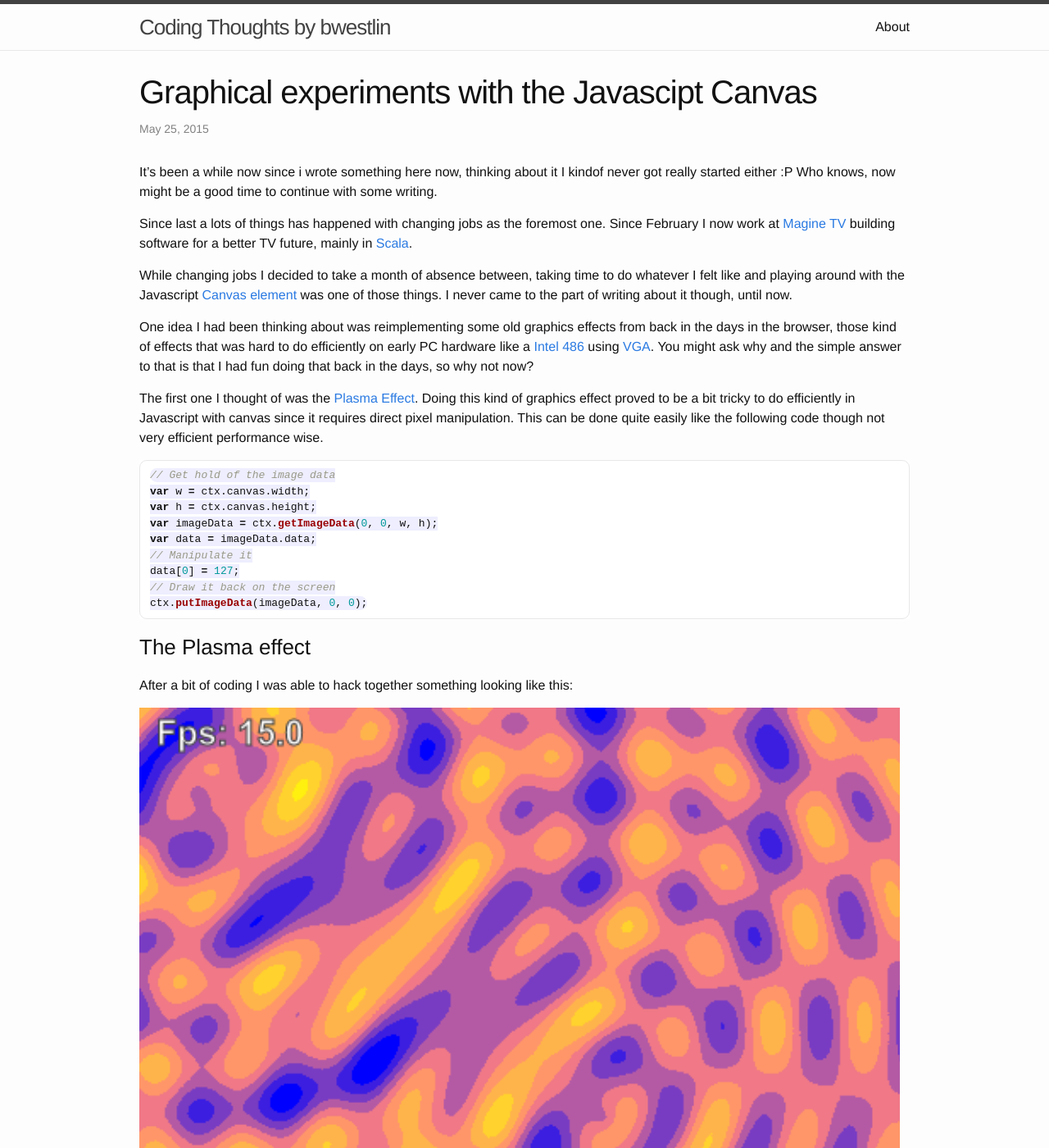
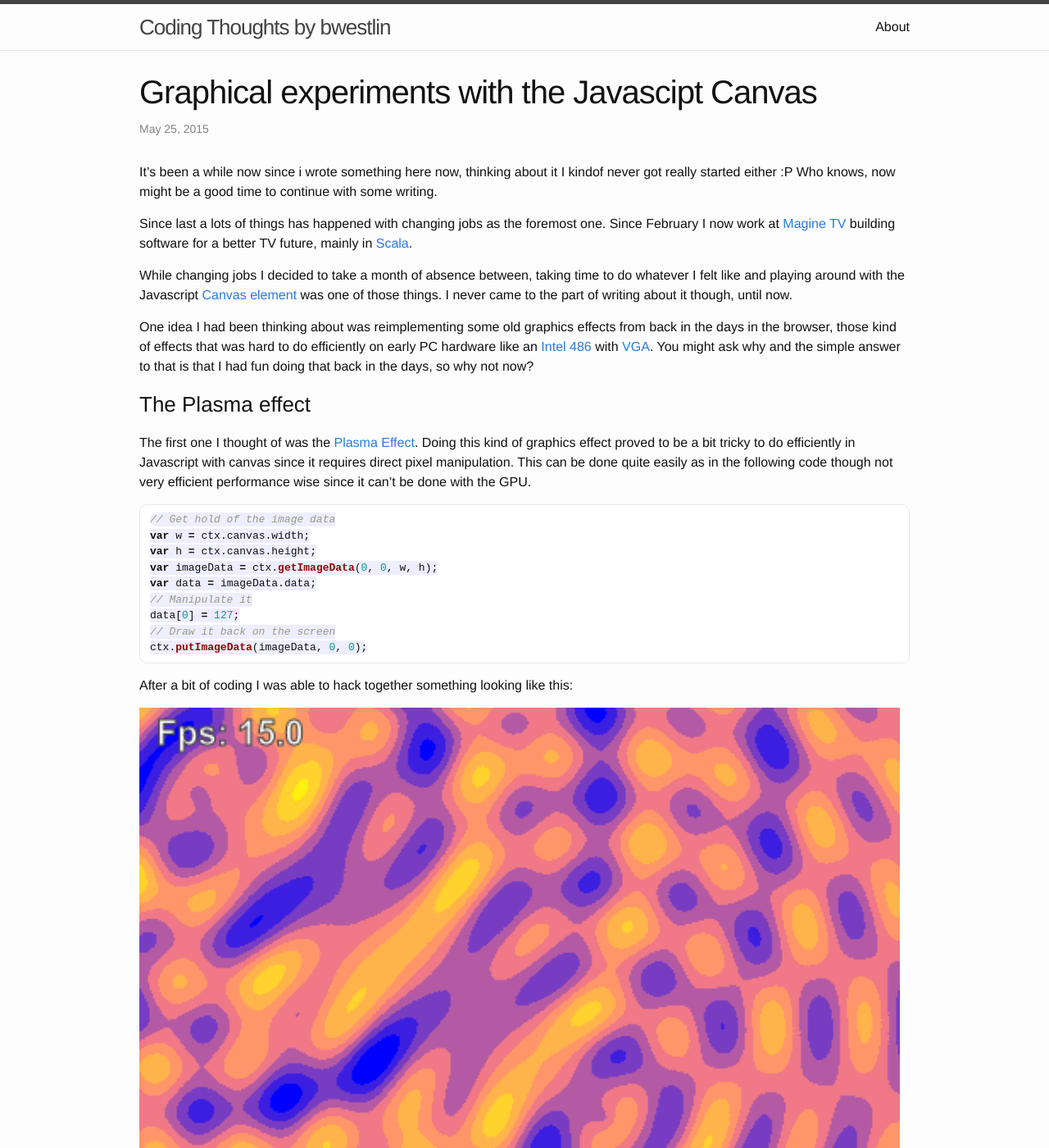
Before and after one commit to bwestlin/bwestlin.github.io, a Jekyll site: the page built from _posts/2015-05-25-graphical-experiments-with-javascript-canvas.md, in a window 1280 px wide and 1400 px high. Shown: the whole window at 82% size. Built offline with Jekyll 4.4.1, drawn with Linux system fonts in a browser that asks for light colours; Markdown is read by kramdown in place of the engine named in the settings; comment, search, counter and statistics services are not loaded; some of the changed text lies outside the part shown.

Commit message:
Some more text changes

````diff
--- a/_posts/2015-05-25-graphical-experiments-with-javascript-canvas.md
+++ b/_posts/2015-05-25-graphical-experiments-with-javascript-canvas.md
@@ -18,14 +18,16 @@ and playing around with the Javascript [Canvas element](http://en.wikipedia.org/
 one of those things. I never came to the part of writing about it though, until now.
 
 One idea I had been thinking about was reimplementing some old graphics effects from back in the days
-in the browser, those kind of effects that was hard to do efficiently on early PC hardware like a
-[Intel 486](http://sv.wikipedia.org/wiki/Intel_80486) using [VGA](http://sv.wikipedia.org/wiki/Video_Graphics_Array).
+in the browser, those kind of effects that was hard to do efficiently on early PC hardware like an
+[Intel 486](http://sv.wikipedia.org/wiki/Intel_80486) with [VGA](http://sv.wikipedia.org/wiki/Video_Graphics_Array).
 You might ask why and the simple answer to that is that I had fun doing that back in the days, so why not now?
+
+### The Plasma effect
 
 The first one I thought of was the [Plasma Effect](http://en.wikipedia.org/wiki/Plasma_effect).
 Doing this kind of graphics effect proved to be a bit tricky to do efficiently in Javascript with canvas
-since it requires direct pixel manipulation. This can be done quite easily like the following code though not
-very efficient performance wise.
+since it requires direct pixel manipulation. This can be done quite easily as in the following code though not
+very efficient performance wise since it can't be done with the GPU.
 
 ```javascript
 // Get hold of the image data
@@ -49,6 +49,8 @@ After a bit of coding I was able to hack together something looking like this:
 
 It was a bit of a struggle to make it run at least decently smooth on my machine and while trying to optimize
 the code quite a bit there's surely room for more optimization.
+
+I do like the end result though by the looks of it..
 
 ### The Starfield effect
 
@@ -85,5 +87,5 @@ Code for that one can be viewed and borrowed from here: [canvas-helpers.js](http
 All in all it was really fun doing these things which reminded me of the good old C++ days when one was having fun with
 such things.
 It's also a bit interesting that although all hardware speedups it proved at least as challenging to do these
-graphics effect at a decent framerate as back then with a i486 running DOS.
+graphics effect at a decent framerate as back then with an i486 running DOS.
 Thinking about it, even more.
````
Also changed, not shown: other parts of _posts/2015-05-25-graphical-experiments-with-javascript-canvas.md (+0 -2 lines).
